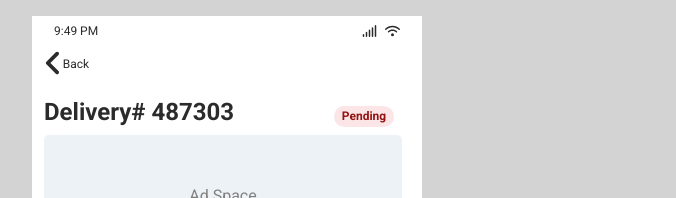
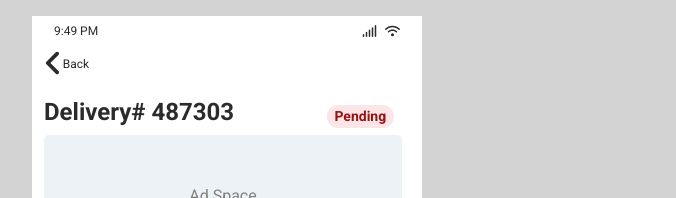
Before and after one commit to kaorisatoyvr/delivery_app, a React (Vite) app: page / in a window 1280 px wide. Shown: the top 198 px of the page, without its empty margins (413-1089 px from the left). Built offline with nearby package versions, Linux system fonts and the light colour scheme.

Commit message:
change the font-size of pending

```diff
--- a/src/components/delivery/delivery.css
+++ b/src/components/delivery/delivery.css
@@ -19,3 +19,7 @@
 .pending__badge {
     background-color: #FCE5E7!important;
 }
+
+.pending__badge span {
+    font-size: 14px;
+}
--- a/src/components/pickup/PickUp.jsx
+++ b/src/components/pickup/PickUp.jsx
@@ -30,7 +30,7 @@ function PickUp() {
                     </button>
                     {copySuccess && <p className="copy__success">{copySuccess}</p>}
                 </div>
-                {/* This section is very important in this screen. I changed the color of the numbers to improve accessibility because the contrast wasn't very clear. I also added a background color to make them stand out. */}
+                {/* This section is very important on this screen. I changed the color of the numbers to improve accessibility because the contrast wasn't very clear. I also added a background color to make them stand out. */}
             </div>
             <div>
                 <h4>Compartment</h4>
```
